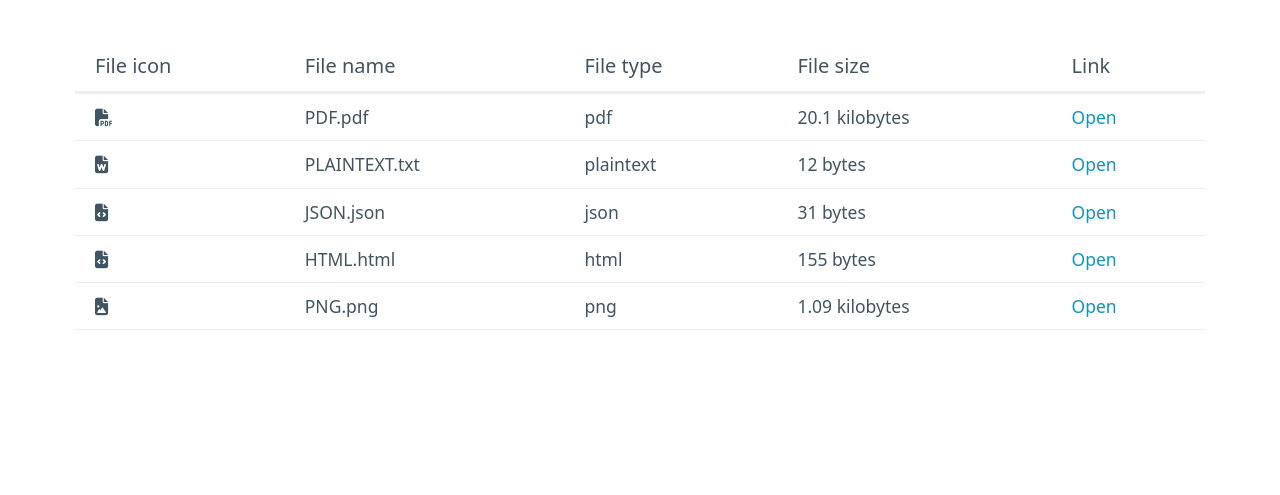
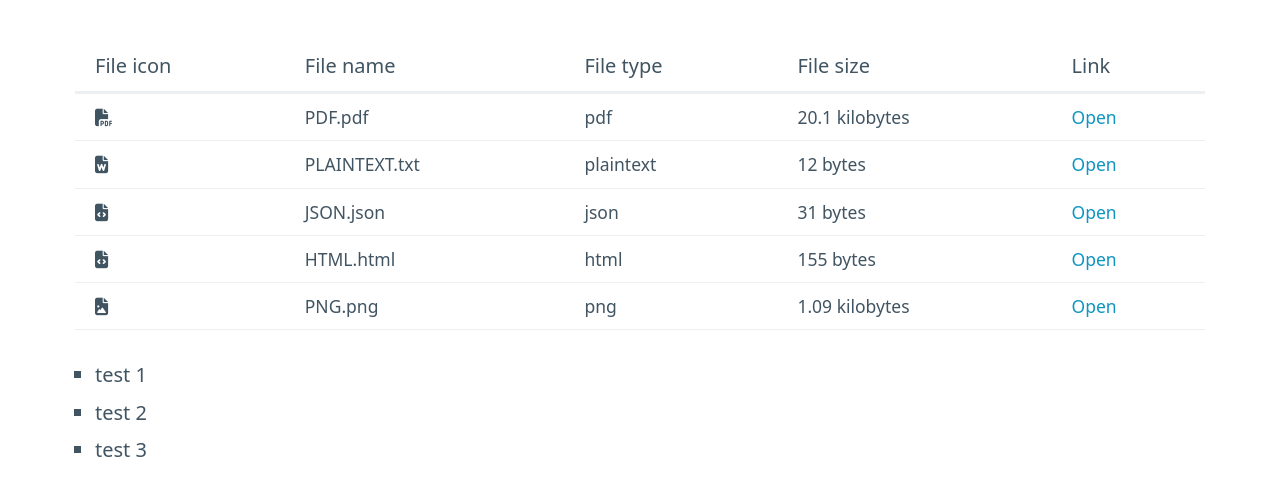
Before and after one commit to ImAbstr4kt/file-browser, a plain HTML site: page index.html in a window 1280 px wide. Shown: the part 159-654 px from the top of the page. Drawn offline with nearby package versions, Linux system fonts and the light colour scheme.

Commit message:
added test list

```diff
--- a/index.html
+++ b/index.html
@@ -69,6 +69,13 @@
         </tbody>
         </table>
 
+        <!-- unordered list -->
+        <ul>
+            <li>test 1</li>
+            <li>test 2</li>
+            <li>test 3</li>
+        </ul>
+
     </main>
   </body>
 </html>
```
